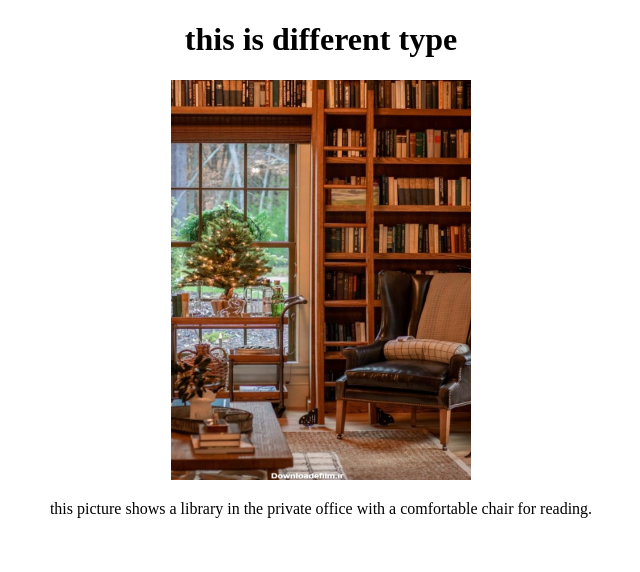
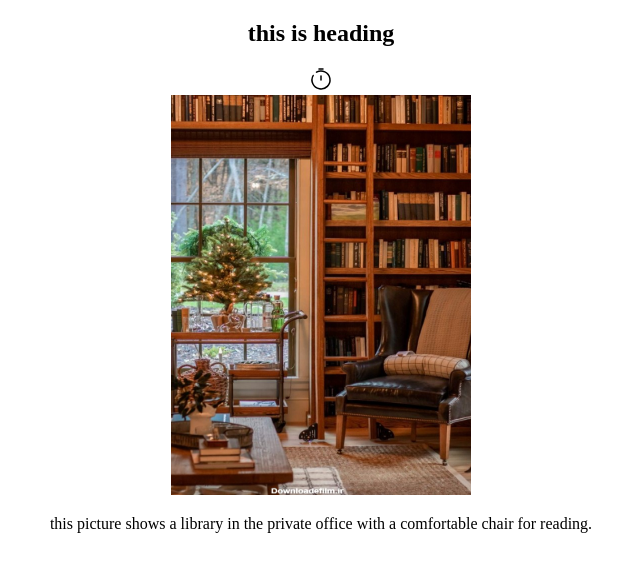
Before and after one commit to VahidD20/test1, a plain HTML site: page index3.html in a window 1280 px wide. Shown: the whole page, without its empty margins (319-959 px from the left). Drawn offline with Linux system fonts and the light colour scheme; files whose address does not match are found by name.

Commit message:
index3.html reformed

```diff
--- a/index3.html
+++ b/index3.html
@@ -5,17 +5,25 @@
     <meta http-equiv='X-UA-Compatible' content='IE=edge'>
     <title>news 3</title>
     <meta name='viewport' content='width=device-width, initial-scale=1'>
-        <link rel='stylesheet' type='text/css' media='screen' href='main.css'>
-        <script src='main.js'></script>
+
 </head>
 
 <body>
-        <header style="text-align: center;">
-            <h1>this is different type</h1>
+    <main style="text-align: center;">
+    <article>
+        <header>
+            <h1>this is heading</h1>
         </header>
-        <main style="text-align: center;">
+        <div>
+            <svg xmlns="http://www.w3.org/2000/svg" width="24" height="24" viewBox="0 0 24 24">
+                <g fill="none" stroke="currentColor" stroke-linecap="round" stroke-width="1.5">
+                    <path stroke-linejoin="round" d="M12 13V9"/>
+                    <path d="M10 2h4M7.5 5.204A9 9 0 1 1 4.204 8.5"/>
+                </g>
+                </svg>
+        </div>
 
-            <img src="/home/vahid/Desktop/practice/images/library.jpg" alt="library photo"
+        <img src="images/library.jpg" alt="library photo"
         width="300" height="400">
 
         <p>
@@ -23,6 +31,7 @@
             with a comfortable chair for reading.
         </p>
 
+    </article>
     </main>
 </body>
 </html>
```
Also changed, not shown: images/stopwatch.svg (added). Lines whose indentation alone changed are shown as unchanged.
